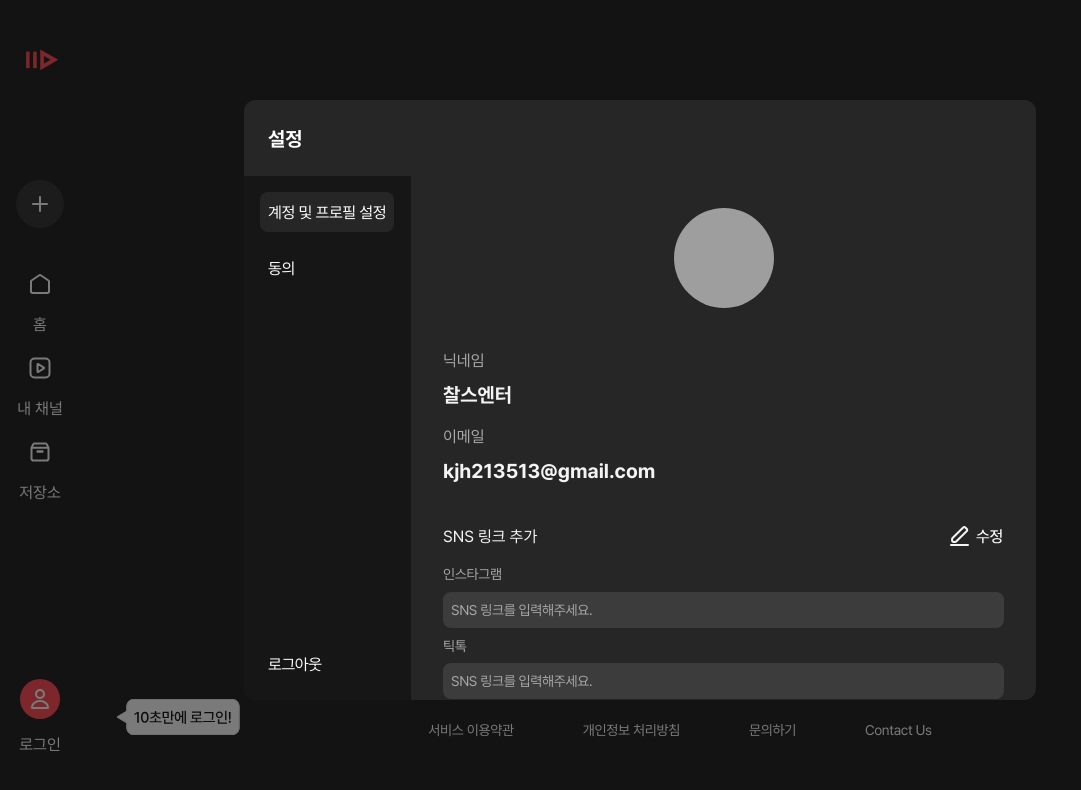
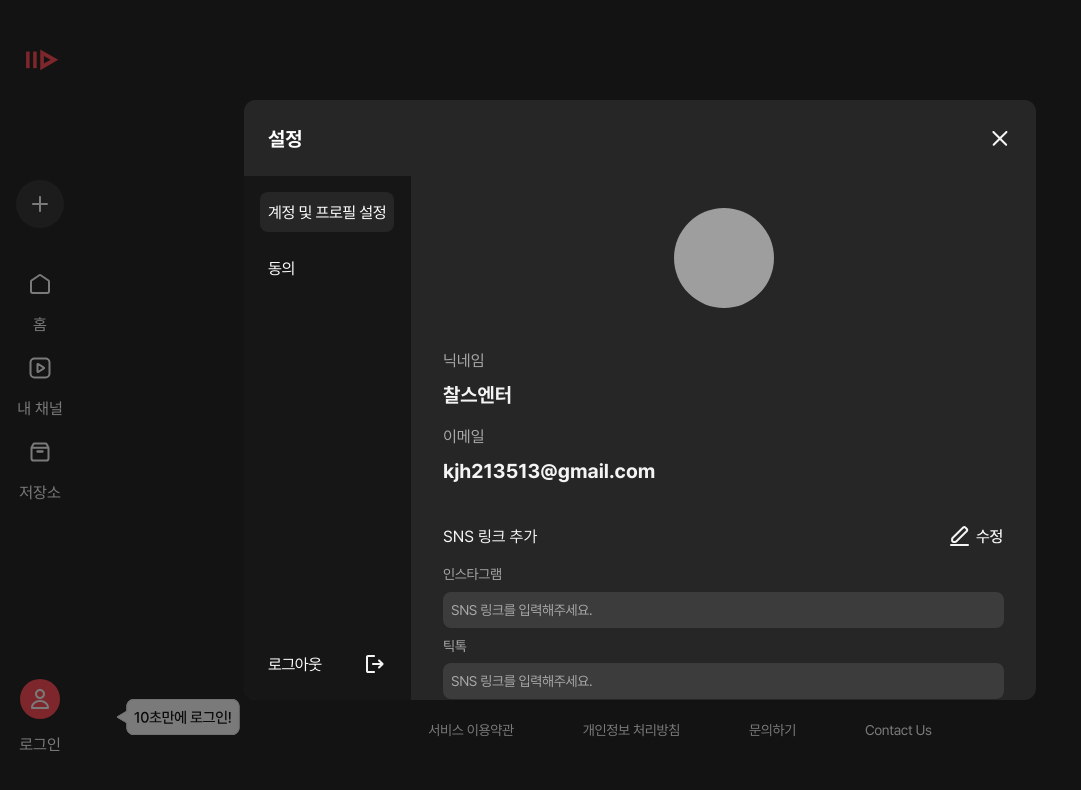
Before and after one commit to umc-8th-Channeling/FE, a React (Vite) app in the folder frontend/: page /setting in a window 1280 px wide. Shown: the top 790 px of the page, without its empty margins (0-1081 px from the left). Built offline with nearby package versions, Linux system fonts and the light colour scheme; grey boxes are pictures that could not be loaded.

Commit message:
feat: 아이콘 추가

```diff
--- a/frontend/src/pages/setting/SettingPage.tsx
+++ b/frontend/src/pages/setting/SettingPage.tsx
@@ -7,6 +7,9 @@ import '../../styles/scrollbar.css'
 import EditIcon from '../../assets/icons/edit.svg'
 import CompleteIcon from '../../assets/icons/complete_off.svg'
 import CompleteRedIcon from '../../assets/icons/complete_on.svg'
+import SendIcon from '../../assets/icons/send.svg'
+import CloseIcon from '../../assets/icons/delete_normal.svg'
+import LogoutIcon from '../../assets/icons/logout.svg'
 
 const labelMap = {
     instagram: '인스타그램',
@@ -17,7 +20,11 @@ const labelMap = {
 
 type SNSKey = keyof typeof labelMap
 
-export default function SettingPage() {
+type SettingPageProps = {
+    onClose: () => void
+}
+
+export default function SettingPage({ onClose }: SettingPageProps) {
     const [formData, setFormData] = useState<Record<SNSKey, string>>({
         instagram: '',
         tiktok: '',
@@ -48,6 +55,9 @@ export default function SettingPage() {
             <div className="bg-[#262626] text-white w-[792px] max-h-[90vh] rounded-xl overflow-hidden flex flex-col">
                 <div className="flex w-[792px] h-[76px] px-6 justify-between items-center flex-shrink-0 bg-[#262626]">
                     <h2 className="font-title">설정</h2>
+                    <button onClick={onClose}>
+                        <img src={CloseIcon} alt="닫기 아이콘" />
+                    </button>
                 </div>
 
                 <div className="flex">
@@ -69,8 +79,13 @@ export default function SettingPage() {
                                 동의
                             </Button>
                         </div>
-                        <Button variant="ghost" className="w-full text-left text-red-500 mt-auto">
-                            로그아웃
+                        <Button
+                            variant="ghost"
+                            className="w-full text-left text-red-500 mt-auto
+                        flex items-center justify-between"
+                        >
+                            <span>로그아웃</span>
+                            <img src={LogoutIcon} alt="로그아웃 아이콘" />
                         </Button>
                     </div>
 
@@ -128,7 +143,10 @@ export default function SettingPage() {
                                 </div>
 
                                 <div className="w-full pb-6">
-                                    <Button className="w-full font-title-alt">탈퇴하기</Button>
+                                    <Button className="w-full font-title-alt flex items-center justify-between">
+                                        <span>탈퇴하기</span>
+                                        <img src={SendIcon} alt="탈퇴 아이콘" />
+                                    </Button>
                                 </div>
                             </div>
                         )}
```
